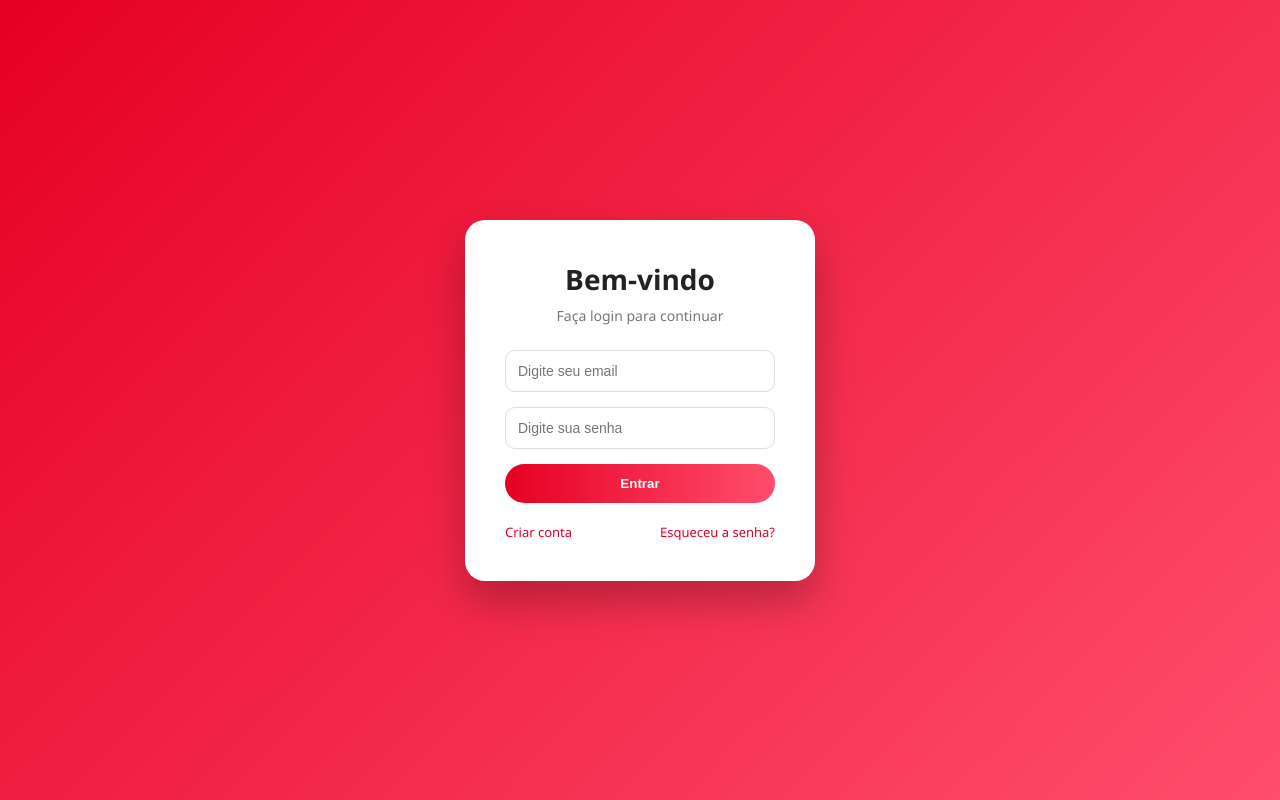
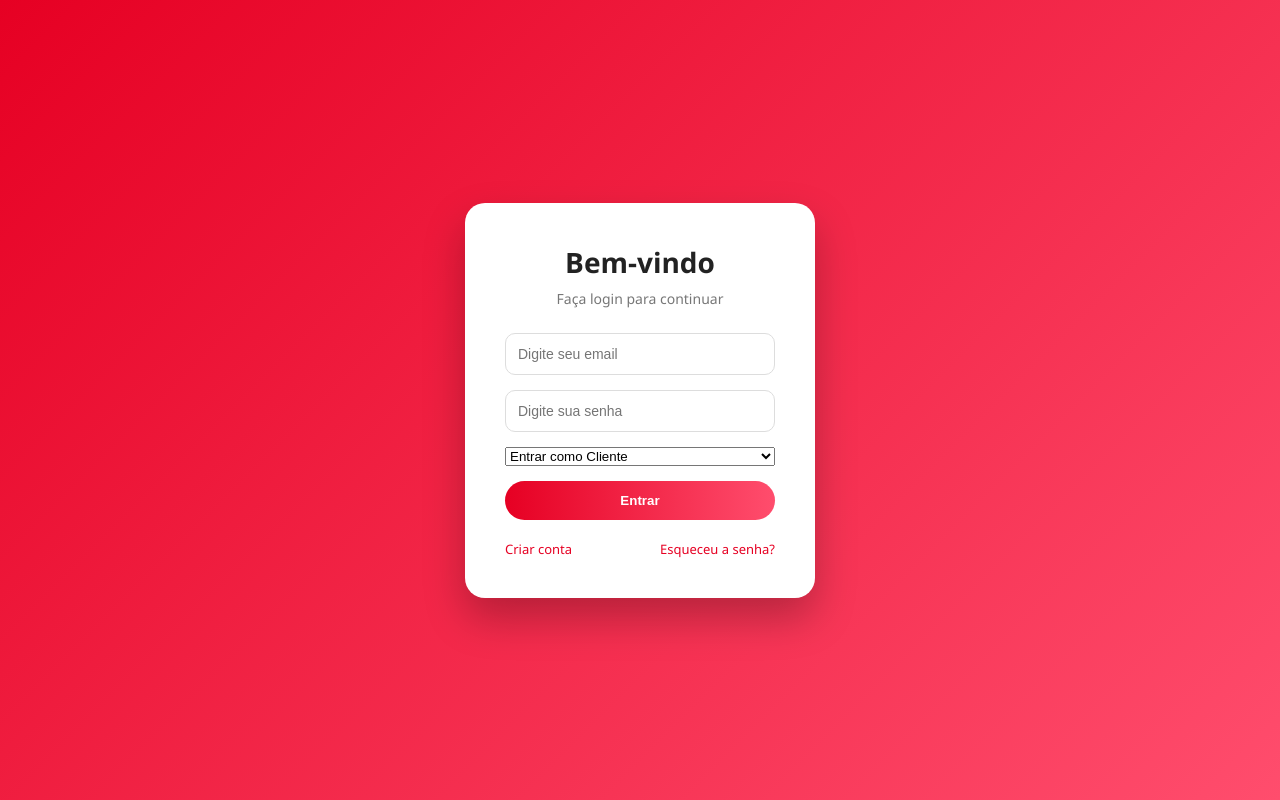
Before and after one commit to Mika-debug-lang/PedeFood, a React (Vite) app in the folder web/: page /login in a window 1280 px wide. Built offline with nearby package versions, Linux system fonts and the light colour scheme.

Commit message:
atualizei o Login

```diff
--- a/web/src/pages/Login.jsx
+++ b/web/src/pages/Login.jsx
@@ -10,6 +10,8 @@ function Login() {
 
   const [email, setEmail] = useState("");
   const [senha, setSenha] = useState("");
+  const [area, setArea] = useState("cliente");
+
   const [erro, setErro] = useState("");
   const [loading, setLoading] = useState(false);
 
@@ -70,9 +72,17 @@ function Login() {
 
       /* ================= NORMALIZAR ROLES ================= */
 
-      const roles = Array.isArray(data.roles) && data.roles.length > 0
-        ? data.roles
-        : ["cliente"];
+      const roles =
+        Array.isArray(data.roles) && data.roles.length > 0
+          ? data.roles
+          : ["cliente"];
+
+      /* ================= VERIFICAR SE PODE ENTRAR NA ÁREA ================= */
+
+      if (!roles.includes(area)) {
+        setErro(`Você não possui acesso como ${area}`);
+        return;
+      }
 
       const usuario = {
         nome: data.nome || "",
@@ -83,15 +93,7 @@ function Login() {
 
       login(usuario);
 
-      /* ================= REDIRECIONAMENTO ================= */
-
-      const prioridade = ["admin", "dono", "motoboy", "cliente"];
-
-      let destino = prioridade.find(role => roles.includes(role));
-
-      if (!destino) destino = "cliente";
-
-      navigate(`/${destino}`, { replace: true });
+      navigate(`/${area}`, { replace: true });
 
     } catch (err) {
 
@@ -142,6 +144,27 @@ function Login() {
             required
           />
 
+          {/* ================= SELEÇÃO DE ÁREA ================= */}
+
+          <select
+            value={area}
+            onChange={(e) => setArea(e.target.value)}
+          >
+
+            <option value="cliente">
+              Entrar como Cliente
+            </option>
+
+            <option value="dono">
+              Entrar como Dono
+            </option>
+
+            <option value="motoboy">
+              Entrar como Motoboy
+            </option>
+
+          </select>
+
           <button type="submit" disabled={loading}>
             {loading ? "Entrando..." : "Entrar"}
           </button>
```
